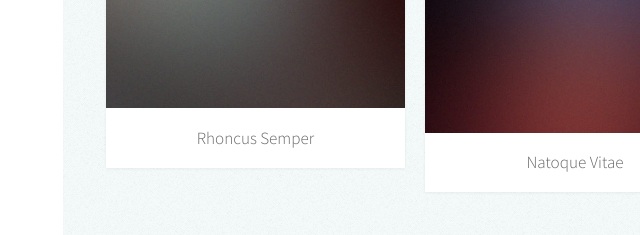
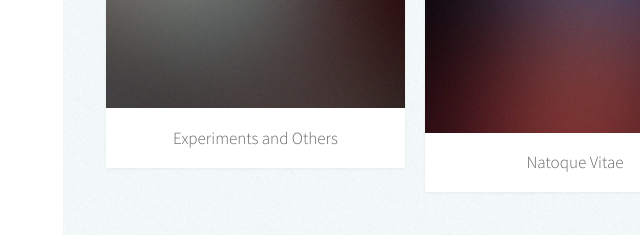
Before and after one commit to muaazsalagar/webdev, a website: page public/personalwebsite/index.html in a window 1280 px wide. Shown: the part 1280-1515 px from the top of the page, 193-833 px from the left. Drawn offline with Linux system fonts and the light colour scheme.

Commit message:
index file updated

```diff
--- a/public/personalwebsite/index.html
+++ b/public/personalwebsite/index.html
@@ -102,7 +102,7 @@
 									<article class="item">
 										<a href="#" class="image fit"><img src="images/pic03.jpg" alt="" /></a>
 										<header>
-											<h3>Rhoncus Semper</h3>
+											<h3>Experiments and Others</h3>
 										</header>
 									</article>
 								</div>
```
